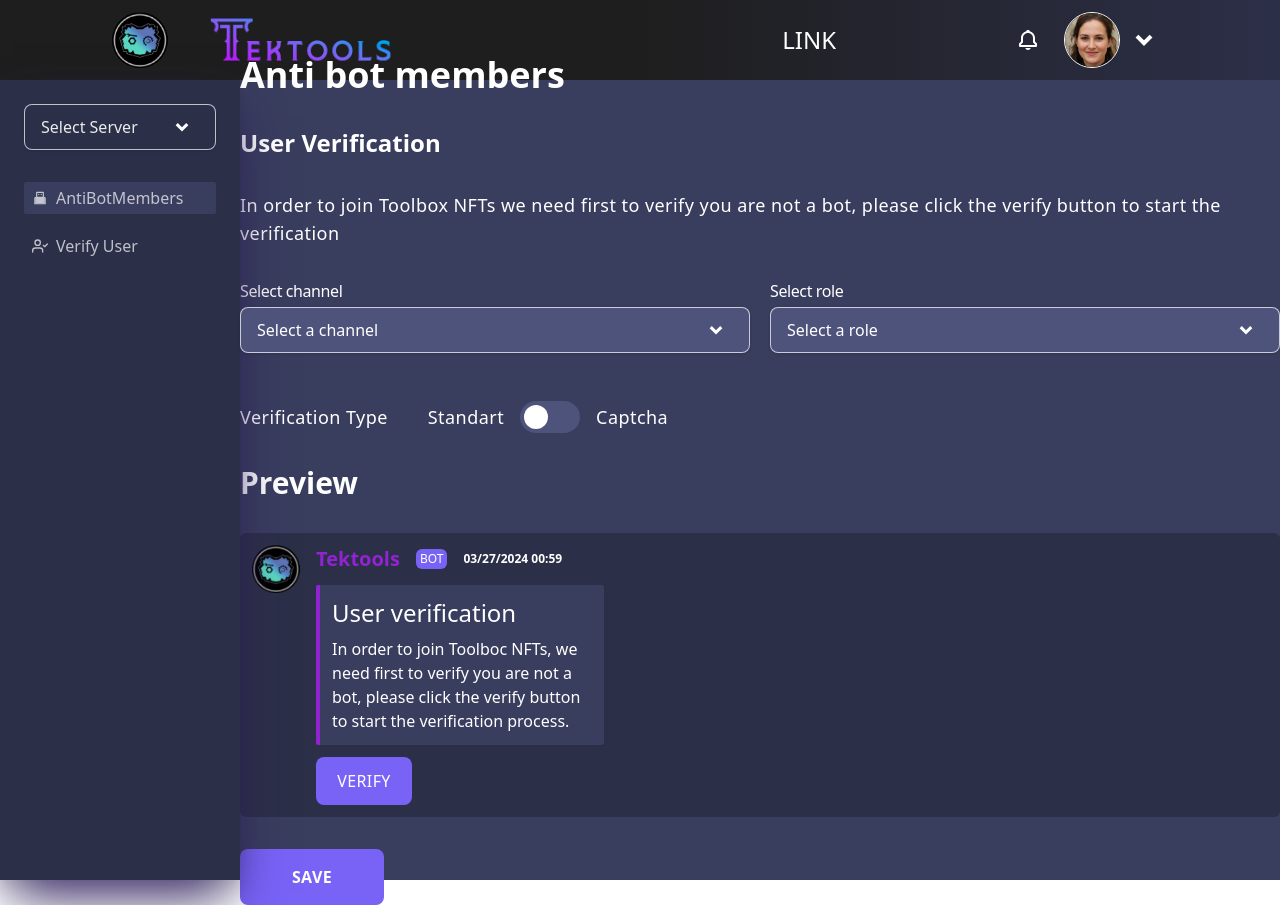
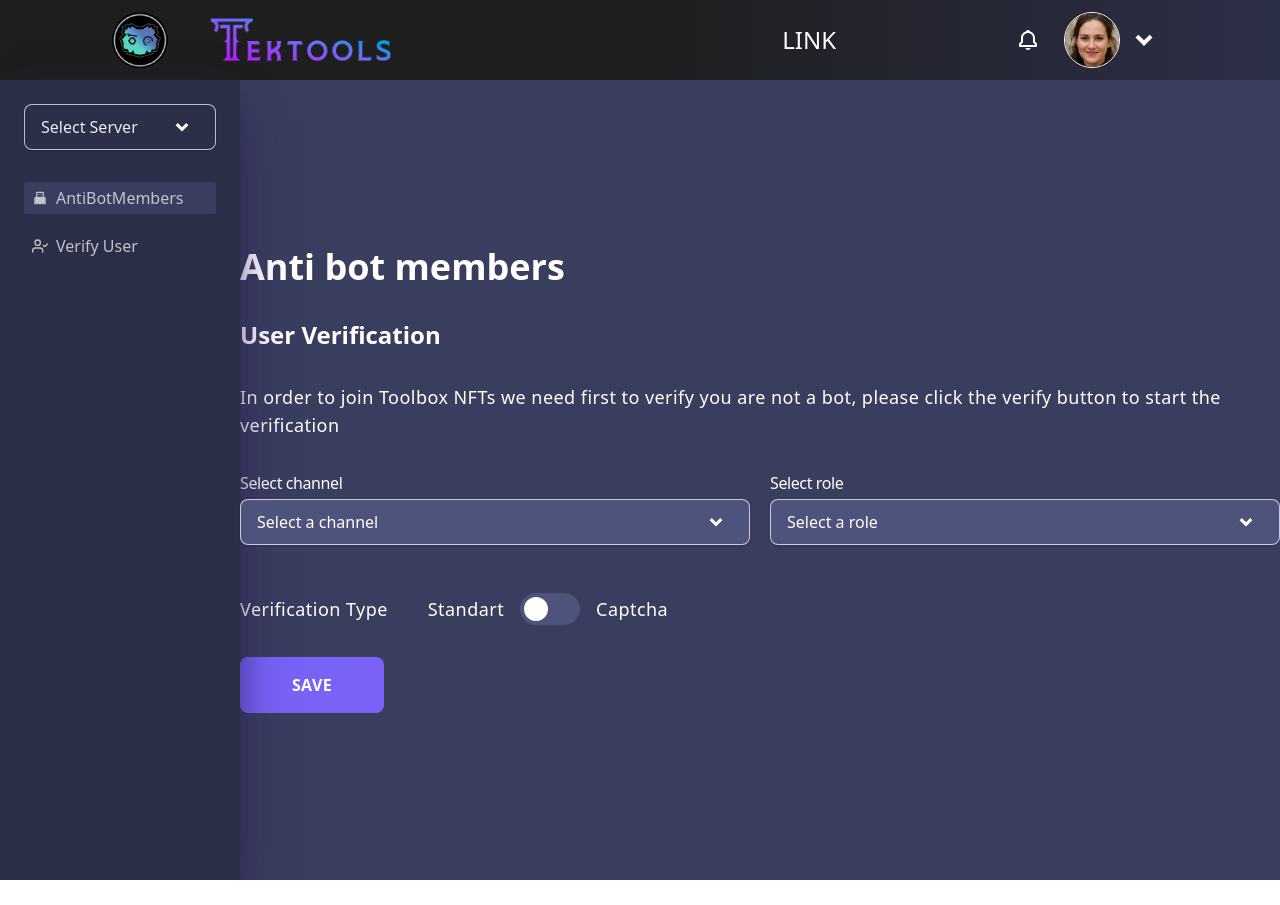
Before and after one commit to allanjgs/tektools-alterations, a React (Create React App) app: page /dashboard/antiBotMembers in a window 1280 px wide. After the commit the page ends 880 px from the top, so only its background shows below. Built offline with nearby package versions, Linux system fonts and the light colour scheme.

Commit message:
Comentando código

```diff
--- a/src/admin/AntiBotMembers/AntiBotMembers.js
+++ b/src/admin/AntiBotMembers/AntiBotMembers.js
@@ -16,8 +16,6 @@
   const handleCheckboxChange = () => {
     setIsChecked(!isChecked)
   }
-
-
   //data e hora
   const [currentDateTime, setCurrentDateTime] = useState('');
   useEffect(() => {
@@ -35,7 +33,6 @@
   const saveClick = (event) => {
     console.log('Save')
   }
-
   return (
     <section className='mx-auto text-white h-auto '>
       <div className=' flex flex-col gap-y-8 '>
@@ -113,7 +110,7 @@
           </label>
         </div>
         {/* Preview inicialmente escondido */}
-        <div className=''>
+        <div className='hidden'>
           <h2 className='font-semibold text-3xl pb-8'>Preview</h2>
           <div className='flex bg-second w-full h-auto rounded-md gap-x-4 p-3'>
             <div className='items-start justify-start'>
--- a/src/admin/ChooseServer/ChooseServer.js
+++ b/src/admin/ChooseServer/ChooseServer.js
@@ -11,7 +11,6 @@
   const GoServerChange = (serverId) => {
     updateSelectedServer(serverId); // Atualize o servidor selecionado no contexto
     window.location.href = '/dashboard';
-    console.log('Selected Server in chose server:', serverId); // Log do servidor selecionado para verificação
   };
 
   return (
```
